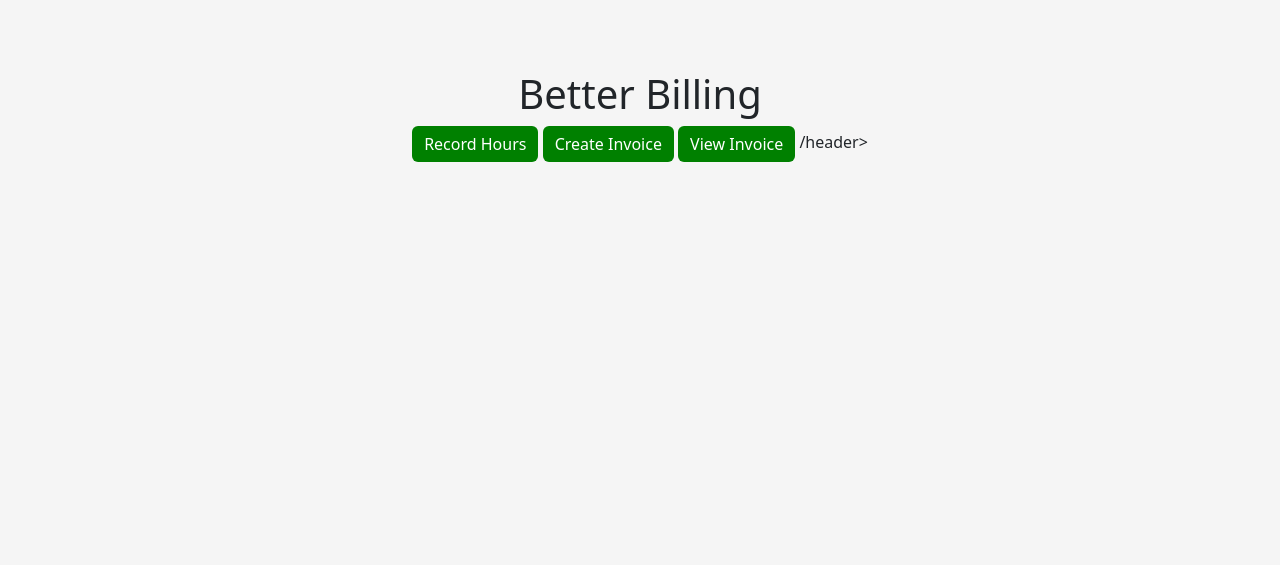
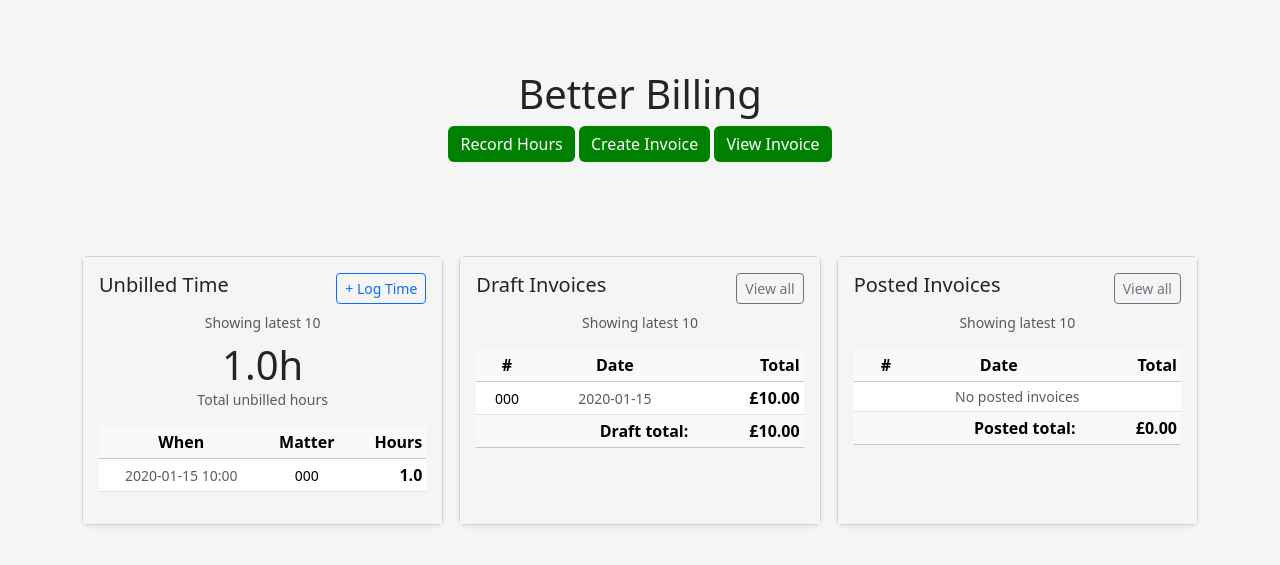
Before and after one commit to tambrulee/P3---Better-Billing---NEW, a Django app: page / in a window 1280 px wide. Shown: the top 565 px of the page. Run offline with Django 4.2, Linux system fonts and the light colour scheme; tables that the repository leaves empty hold one stand-in row (values such as "Sample post").

Commit message:
Homepage dashboard created

```diff
--- a/better_bill_project/templates/better_bill_project/index.html
+++ b/better_bill_project/templates/better_bill_project/index.html
@@ -20,9 +20,140 @@
     <a href="{% url 'record-time' %}" class="btn btn-primary">Record Hours</a>
     <a href="{% url 'create-invoice' %}" class="btn btn-primary">Create Invoice</a>
     <a href="{% url 'view-invoice' %}" class="btn btn-primary">View Invoice</a>
-  /header>
+    </header>
 
-    <main></main>
+    <main class="container py-4">
+  <div class="row g-3">
+    <!-- Unbilled Time -->
+    <div class="col-12 col-lg-4">
+      <div class="card shadow-sm h-100">
+        <div class="card-body">
+          <div class="d-flex justify-content-between align-items-start">
+            <h5 class="card-title mb-0">Unbilled Time</h5>
+            <a href="{% url 'record-time' %}" class="btn btn-sm btn-outline-primary">+ Log Time</a>
+          </div>
+          <div class="mt-2 small text-muted">Showing latest 10</div>
+          <div class="mt-2">
+            <div class="display-6">{{ wip_total_hours|default:"0.0"|floatformat:1 }}h</div>
+            <div class="text-muted small">Total unbilled hours</div>
+          </div>
+
+          <div class="table-responsive mt-3">
+            <table class="table table-sm align-middle">
+              <thead class="table-light">
+                <tr>
+                  <th>When</th>
+                  <th>Matter</th>
+                  <th class="text-end">Hours</th>
+                </tr>
+              </thead>
+              <tbody>
+                {% for w in wip_items %}
+                  <tr>
+                    <td class="small text-muted">{{ w.created_at|date:"Y-m-d H:i" }}</td>
+                    <td class="small">{{ w.matter.matter_number }}</td>
+                    <td class="text-end fw-semibold">{{ w.hours_worked|floatformat:1 }}</td>
+                  </tr>
+                {% empty %}
+                  <tr><td colspan="3" class="text-center text-muted small">No unbilled items</td></tr>
+                {% endfor %}
+              </tbody>
+            </table>
+          </div>
+        </div>
+      </div>
+    </div>
+
+    <!-- Draft Invoices -->
+    <div class="col-12 col-lg-4">
+      <div class="card shadow-sm h-100">
+        <div class="card-body">
+          <div class="d-flex justify-content-between align-items-start">
+            <h5 class="card-title mb-0">Draft Invoices</h5>
+            <a href="{% url 'view-invoice' %}?status=draft" class="btn btn-sm btn-outline-secondary">View all</a>
+          </div>
+          <div class="mt-2 small text-muted">Showing latest 10</div>
+
+          <div class="table-responsive mt-3">
+            <table class="table table-sm align-middle">
+              <thead class="table-light">
+                <tr>
+                  <th>#</th>
+                  <th>Date</th>
+                  <th class="text-end">Total</th>
+                </tr>
+              </thead>
+              <tbody>
+                {% for inv in draft_invoices %}
+                  <tr>
+                    <td class="small">{{ inv.number }}</td>
+                    <td class="small text-muted">{{ inv.invoice_date|date:"Y-m-d" }}</td>
+                    <td class="text-end fw-semibold">
+                      £{{ inv.ledger.total|floatformat:2 }}
+                    </td>
+                  </tr>
+                {% empty %}
+                  <tr><td colspan="3" class="text-center text-muted small">No draft invoices</td></tr>
+                {% endfor %}
+              </tbody>
+              <tfoot class="table-light">
+                <tr>
+                  <th colspan="2" class="text-end">Draft total:</th>
+                  <th class="text-end">£{{ draft_total|floatformat:2 }}</th>
+                </tr>
+              </tfoot>
+            </table>
+          </div>
+        </div>
+      </div>
+    </div>
+
+    <!-- Posted Invoices -->
+    <div class="col-12 col-lg-4">
+      <div class="card shadow-sm h-100">
+        <div class="card-body">
+          <div class="d-flex justify-content-between align-items-start">
+            <h5 class="card-title mb-0">Posted Invoices</h5>
+            <a href="{% url 'view-invoice' %}?status=posted" class="btn btn-sm btn-outline-secondary">View all</a>
+          </div>
+          <div class="mt-2 small text-muted">Showing latest 10</div>
+
+          <div class="table-responsive mt-3">
+            <table class="table table-sm align-middle">
+              <thead class="table-light">
+                <tr>
+                  <th>#</th>
+                  <th>Date</th>
+                  <th class="text-end">Total</th>
+                </tr>
+              </thead>
+              <tbody>
+                {% for inv in posted_invoices %}
+                  <tr>
+                    <td class="small">{{ inv.number }}</td>
+                    <td class="small text-muted">{{ inv.invoice_date|date:"Y-m-d" }}</td>
+                    <td class="text-end fw-semibold">
+                      £{{ inv.ledger.total|floatformat:2 }}
+                    </td>
+                  </tr>
+                {% empty %}
+                  <tr><td colspan="3" class="text-center text-muted small">No posted invoices</td></tr>
+                {% endfor %}
+              </tbody>
+              <tfoot class="table-light">
+                <tr>
+                  <th colspan="2" class="text-end">Posted total:</th>
+                  <th class="text-end">£{{ post_total|floatformat:2 }}</th>
+                </tr>
+              </tfoot>
+            </table>
+          </div>
+        </div>
+      </div>
+    </div>
+
+  </div>
+</main>
 
     <footer>
         <!-- Bootstrap JS -->
--- a/better_bill_project/templates/better_bill_project/record.html
+++ b/better_bill_project/templates/better_bill_project/record.html
@@ -13,11 +13,11 @@
 <header class="container py-3">
   <h1>Better Billing</h1>
 
-  <nav class="my-3 d-flex gap-2">
+  <!-- Navigation -->
     <a href="{% url 'index' %}" class="btn btn-primary">Home</a>
     <a href="{% url 'create-invoice' %}" class="btn btn-primary">Create Invoice</a>
     <a href="{% url 'view-invoice' %}" class="btn btn-primary">View Invoice</a>
-  </nav>
+
 
   <h2>Record Hours</h2>
 </header>
--- a/better_bill_project/views.py
+++ b/better_bill_project/views.py
@@ -1,19 +1,70 @@
 from decimal import Decimal
 from django.utils import timezone
+from django.core.paginator import Paginator
+from django.utils.dateparse import parse_date
+from django.db.models import Sum, Prefetch
 from django.shortcuts import render, redirect
 from django.http import HttpResponse
 from django.contrib import messages
 from django.urls import reverse
 from django.template.loader import render_to_string
 from .forms import TimeEntryForm, InvoiceForm
-from .models import TimeEntry, Matter, WIP, Invoice, InvoiceLine, Ledger
+from .models import TimeEntry, Client, Matter, WIP, Invoice, InvoiceLine, Ledger
 from django.db import transaction
 
 # -- Views --
 
-# Index
 def index(request):
-    return render(request, "better_bill_project/index.html")
+    # Unbilled WIP
+    wip_qs = (
+        WIP.objects
+        .select_related("matter", "client")
+        .filter(status="unbilled")
+        .order_by("-created_at")
+    )
+    wip_total_hours = wip_qs.aggregate(total=Sum("hours_worked"))["total"] or Decimal("0.0")
+
+    # Draft/Posted via Ledger status (only invoices that HAVE a ledger)
+    draft_qs = (
+        Invoice.objects
+        .select_related("client", "matter", "ledger")
+        .filter(ledger__status="draft")
+        .order_by("-created_at")[:10]
+    )
+    posted_qs = (
+        Invoice.objects
+        .select_related("client", "matter", "ledger")
+        .filter(ledger__status="posted")
+        .order_by("-created_at")[:10]
+    )
+
+    # Totals (aggregate over related ledger fields)
+    draft_totals = draft_qs.aggregate(
+        subtotal=Sum("ledger__subtotal"),
+        tax=Sum("ledger__tax"),
+        total=Sum("ledger__total"),
+    )
+    post_totals = posted_qs.aggregate(
+        subtotal=Sum("ledger__subtotal"),
+        tax=Sum("ledger__tax"),
+        total=Sum("ledger__total"),
+    )
+
+    context = {
+        "wip_items": wip_qs[:10],
+        "wip_total_hours": wip_total_hours,
+
+        "draft_invoices": draft_qs,
+        "draft_subtotal": draft_totals["subtotal"] or Decimal("0.00"),
+        "draft_tax":      draft_totals["tax"]      or Decimal("0.00"),
+        "draft_total":    draft_totals["total"]    or Decimal("0.00"),
+
+        "posted_invoices": posted_qs,
+        "post_subtotal": post_totals["subtotal"] or Decimal("0.00"),
+        "post_tax":      post_totals["tax"]      or Decimal("0.00"),
+        "post_total":    post_totals["total"]    or Decimal("0.00"),
+    }
+    return render(request, "better_bill_project/index.html", context)
 
 # Time Entry Form
 def record_time(request):
@@ -148,4 +199,79 @@
 
 # View Invoice
 def view_invoice(request):
-    return render(request, "better_bill_project/view_invoice.html")
+    # --- Filters from GET ---
+    number = (request.GET.get("number") or "").strip()
+    client = (request.GET.get("client") or "").strip()
+    matter = (request.GET.get("matter") or "").strip()
+    status = (request.GET.get("status") or "").strip()        # comes from Ledger.status
+    date_from = parse_date(request.GET.get("date_from") or "")
+    date_to   = parse_date(request.GET.get("date_to") or "")
+
+    filters = {
+        "number": number,
+        "client": client,
+        "matter": matter,
+        "status": status,
+        "date_from": request.GET.get("date_from") or "",
+        "date_to": request.GET.get("date_to") or "",
+    }
+
+    # --- Base queryset ---
+    qs = (
+        Invoice.objects
+        .select_related("client", "matter", "ledger")
+        .prefetch_related("lines")           # used if you need per-invoice sums
+        .order_by("-created_at")
+    )
+
+    # --- Apply filters safely ---
+    if number:
+        qs = qs.filter(number__icontains=number)
+    if client:
+        qs = qs.filter(client_id=client)
+    if matter:
+        qs = qs.filter(matter_id=matter)
+    if status:
+        # filter via related Ledger.status
+        qs = qs.filter(ledger__status=status)
+    if date_from:
+        qs = qs.filter(invoice_date__gte=date_from)
+    if date_to:
+        qs = qs.filter(invoice_date__lte=date_to)
+
+    # --- Dropdown data ---
+    clients = Client.objects.order_by("name")
+    # You can narrow matters by client if selected; else show all
+    if client:
+        matters = Matter.objects.filter(client_id=client).order_by("matter_number")
+    else:
+        matters = Matter.objects.order_by("matter_number")[:500]  # cap to avoid huge lists
+
+    # --- Pagination ---
+    paginator = Paginator(qs, 25)
+    page_number = request.GET.get("page") or 1
+    page_obj = paginator.get_page(page_number)
+
+    # --- Page totals (fallback to Invoice computed props if no Ledger) ---
+    page_subtotal = Decimal("0.00")
+    page_tax = Decimal("0.00")
+    page_total = Decimal("0.00")
+    for inv in page_obj.object_list:
+        if getattr(inv, "ledger", None):
+            page_subtotal += inv.ledger.subtotal
+            page_tax      += inv.ledger.tax
+            page_total    += inv.ledger.total
+        else:
+            page_subtotal += inv.subtotal
+            page_tax      += inv.tax_amount
+            page_total    += inv.total
+
+    return render(request, "better_bill_project/view_invoice.html", {
+        "page_obj": page_obj,
+        "filters": filters,
+        "clients": clients,
+        "matters": matters,
+        "page_subtotal": page_subtotal,
+        "page_tax": page_tax,
+        "page_total": page_total,
+    })
```
